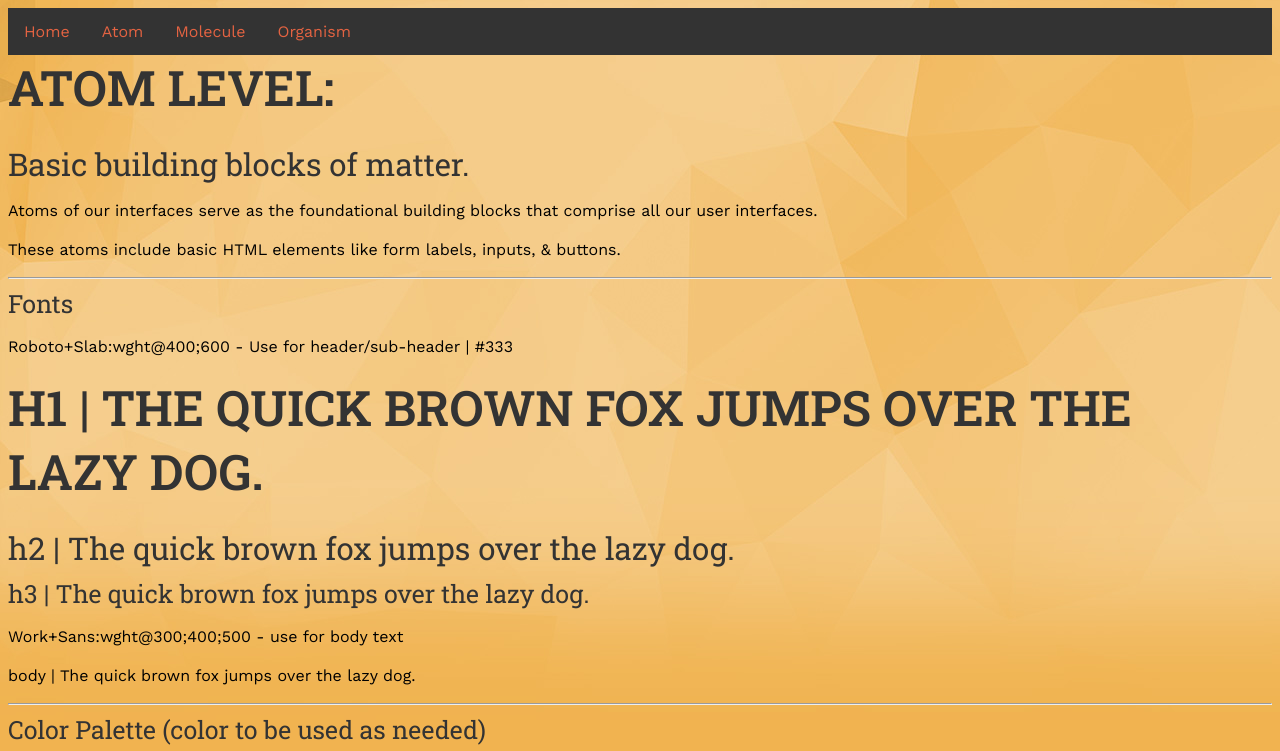
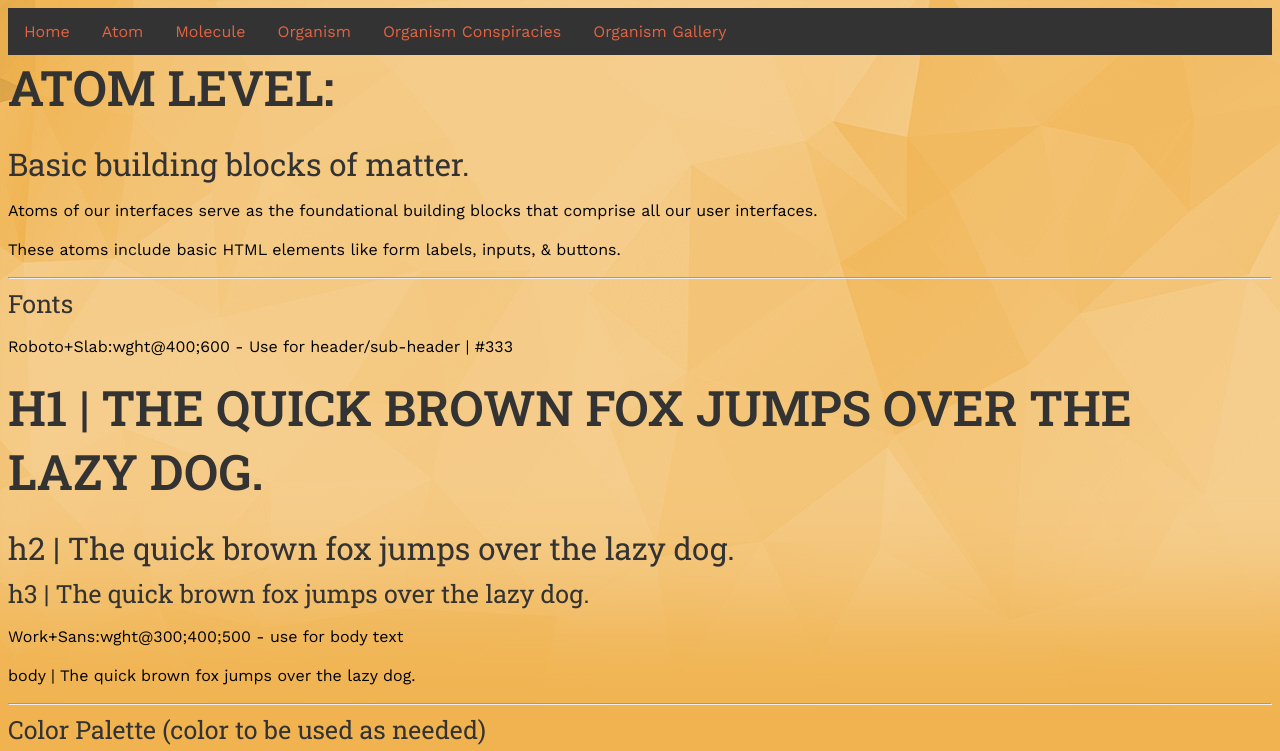
Before and after one commit to swellworks/bioSite, a plain HTML site: page atom-level.html in a window 1280 px wide. Shown: the top 751 px of the page. Drawn offline with nearby package versions, Linux system fonts and the light colour scheme.

Commit message:
05032020-forgotten files
forgotten files

```diff
--- a/atom-level.html
+++ b/atom-level.html
@@ -23,6 +23,8 @@
       <li><a href="atom-level.html">Atom</a></li>
       <li><a href="molecule-level.html">Molecule</a></li>
       <li><a href="organism-level.html">Organism</a></li>
+      <li><a href="organism-conspiracies.html">Organism Conspiracies</a></li>
+      <li><a href="organism-gallery.html">Organism Gallery</a></li>
     </ul>
   </nav>
     <div id="container">
```
